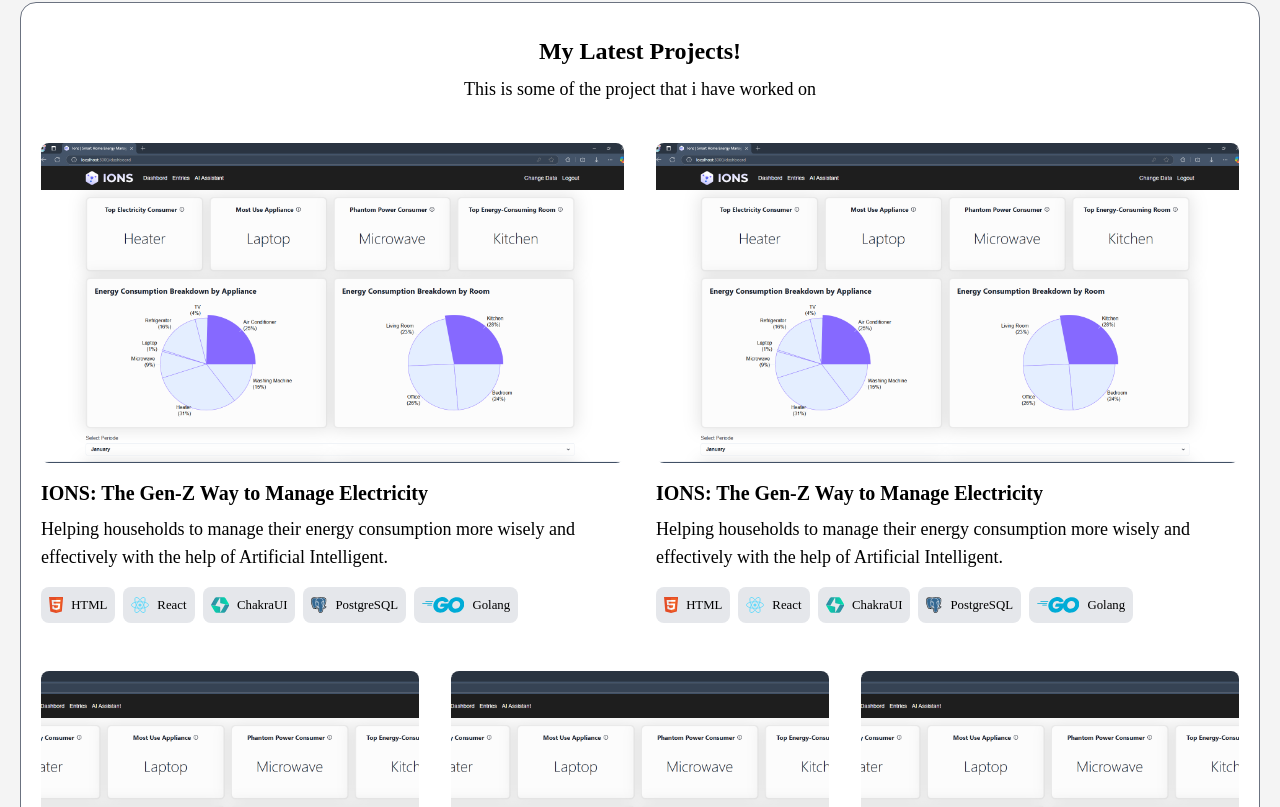
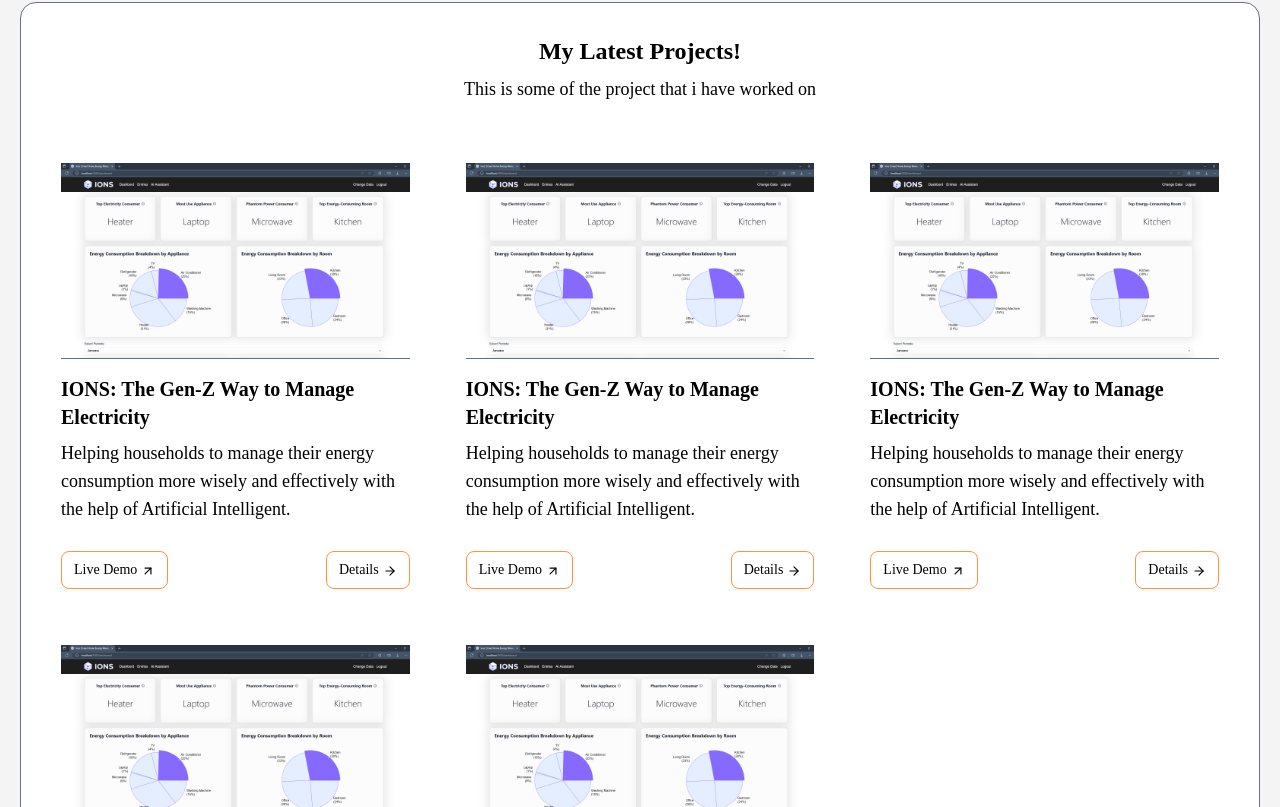
Before and after one commit to daffafaiqhs/personal-portfolio, a React (Vite) app: page / in a window 1280 px wide. Shown: the part 2273-3080 px from the top of the page. Built offline with nearby package versions, Linux system fonts and the light colour scheme; a web font is replaced by a local one.

Commit message:
style: change project item style for consistency

```diff
--- a/src/components/section/Projects.jsx
+++ b/src/components/section/Projects.jsx
@@ -1,9 +1,10 @@
 import { BackgroundBox } from "../BackgroundBox";
 import * as AssetsLogo from "../../assets/logo";
-import { ArrowIcon } from "../../assets";
+import { GoCodeReview } from "react-icons/go";
 import IonsIMG from "../../assets/IONS.png";
 import { motion } from "motion/react";
 import { useState } from "react";
+import { FiArrowUpRight, FiArrowRight } from "react-icons/fi";
 
 const projectList = [
   {
@@ -59,10 +60,9 @@
           This is some of the project that i have worked on
         </h2>
       </div>
-      <div className="grid h-fit w-full gap-8 gap-y-12 md:grid-cols-6">
+      <div className="grid h-fit w-full gap-12 md:grid-cols-6 lg:gap-4">
         {projectList.map((project, index) => {
-          const row = index % 5 === 0 || index % 5 === 1 ? 1 : 2;
-          return <ProjectItem key={index} row={row} project={project} />;
+          return <ProjectItem key={index} project={project} />;
         })}
       </div>
     </BackgroundBox>
@@ -71,64 +71,61 @@
 
 function ProjectItem(props) {
   const [isHovered, setIsHovered] = useState(false);
-  const { row, project = {} } = props;
+  const { project } = props;
 
   return (
     <motion.div
-      className={`col-span-6 cursor-pointer rounded-lg md:col-span-3 ${row === 2 && "xl:col-span-2"}`}
+      className="col-span-6 flex flex-col gap-4 rounded md:col-span-3 lg:p-5 xl:col-span-2"
+      animate={{
+        outline: isHovered ? "2px solid #FF933F" : "none",
+        boxShadow: isHovered ? "0 8px 16px rgba(0, 0, 0, 0.2)" : "none",
+      }}
       onHoverStart={() => setIsHovered(true)}
       onHoverEnd={() => setIsHovered(false)}
     >
-      <motion.div
-        className="relative h-40 md:h-64 lg:h-72 xl:h-80 2xl:h-96"
-        transition={{ duration: 0.3 }}
-      >
-        <motion.div
-          className="absolute right-5 top-5 z-10 size-12"
-          animate={{
-            opacity: isHovered ? 1 : 0,
-          }}
-          transition={{
-            duration: isHovered ? 0.5 : 0.3,
-            delay: isHovered ? 0.4 : 0,
+      <img
+        src={project.image}
+        alt={project.imageALT}
+        className="aspect-video w-full object-cover"
+      />
+
+      <div className="flex flex-col gap-2">
+        <h1 className="text-lg font-semibold xl:text-xl">{project.title}</h1>
+        <h2 className="mb-3 font-light xl:text-lg">{project.description}</h2>
+        {/* <div className="flex flex-wrap gap-2 gap-y-2">
+          {project.tech.map((value, index) => (
+            <TechTag key={index} name={value} />
+          ))}
+        </div> */}
+      </div>
+      <div className="flex items-center justify-between gap-4 text-sm">
+        <motion.a
+          href=""
+          className="flex gap-1 rounded-lg border border-brand-orange px-3 py-2"
+          whileHover={{
+            backgroundColor: "#FF933F",
+            borderColor: "#FF933F",
+            color: "#FFF",
           }}
         >
-          <ArrowIcon />
-        </motion.div>
-        <motion.div
-          className="absolute h-full w-full rounded-lg border-brand-yellow"
-          animate={{
-            backgroundColor: isHovered
-              ? "rgba(0, 0, 0, 0.7)"
-              : "rgba(0, 0, 0, 0)",
-            borderWidth: isHovered ? "4px" : 0,
-          }}
-          transition={{ duration: 0.3 }}
-        />
-        <motion.p
-          className={`absolute left-1/2 top-1/2 -translate-x-1/2 -translate-y-1/2 transform text-center text-3xl text-brand-yellow md:text-xl 2xl:text-2xl ${row === 2 && "lg:text-lg xl:text-xl"}`}
-          animate={{
-            opacity: isHovered ? 1 : 0,
-          }}
-          transition={{
-            duration: isHovered ? 0.5 : 0.3,
-            delay: isHovered ? 0.4 : 0,
+          Live Demo
+          <div className="mt-1">
+            <FiArrowUpRight />
+          </div>
+        </motion.a>
+        <motion.button
+          className="flex gap-1 rounded-lg border border-brand-orange px-3 py-2"
+          whileHover={{
+            backgroundColor: "#FF933F",
+            borderColor: "#FF933F",
+            color: "#FFF",
           }}
         >
-          Click to see more
-        </motion.p>
-        <img
-          src={project.image}
-          alt={project.imageALT}
-          className="h-full w-full rounded-lg object-cover"
-        />
-      </motion.div>
-      <h1 className="mt-4 text-lg font-semibold xl:text-xl">{project.title}</h1>
-      <h2 className="mt-2 font-light xl:text-lg">{project.description}</h2>
-      <div className="mt-4 flex flex-wrap gap-2 gap-y-2">
-        {project.tech.map((value, index) => (
-          <TechTag key={index} name={value} />
-        ))}
+          Details
+          <div className="mt-1">
+            <FiArrowRight />
+          </div>
+        </motion.button>
       </div>
     </motion.div>
   );
```
